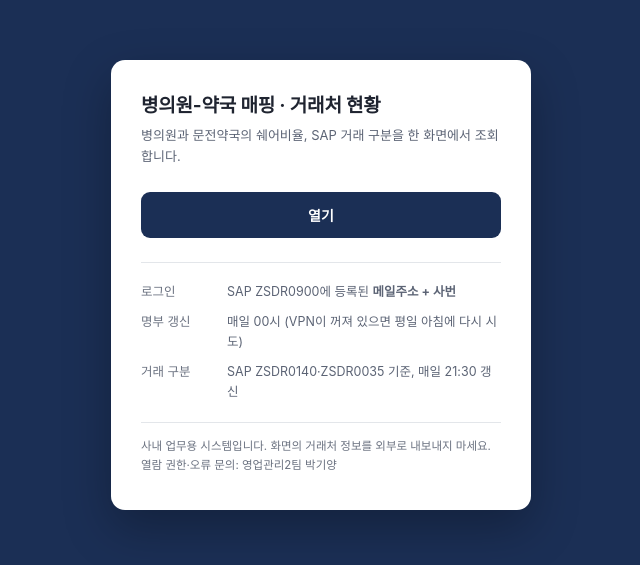
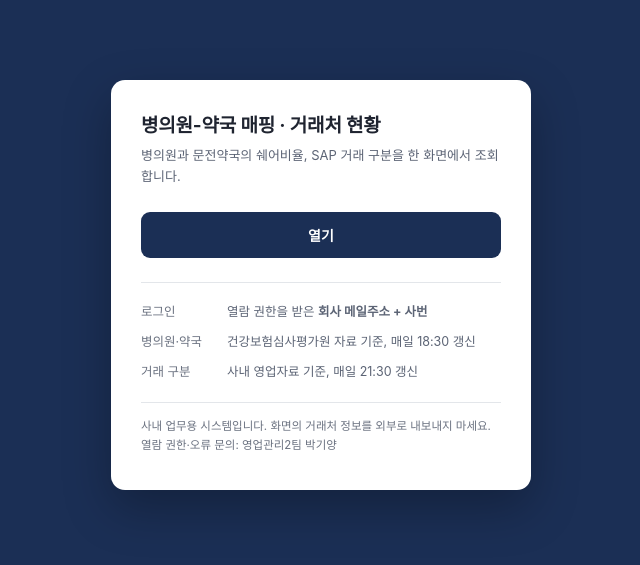
Before and after one commit to hellobabycoder-cyber/medxpharm, a plain HTML site: page index.html in a window 1280 px wide. Shown: the part 115-680 px from the top of the page, without its empty margins (319-959 px from the left). Drawn offline with Linux system fonts and the light colour scheme.

Commit message:
fix: 폐기된 ZSDR0900 로그인 설명을 실제 방식으로 고친다
ZSDR0900 사원 명부로 로그인을 받으려던 설계는 영업조직 1200 권한이 없어
포기했고, 지금은 허용명단 시트로 받는다. 페이지는 그 전 설계를 설명하고
있었다 — 그대로 공개하면 접속하려는 사람이 없는 명부를 찾게 된다.

사내 리포트 코드(ZSDR####)도 뺐다. 공개 페이지에서 알 필요가 없다.
갱신 시점만 있으면 '지금 보는 자료가 언제 것인지'는 판단할 수 있다.

```diff
--- a/index.html
+++ b/index.html
@@ -64,21 +64,24 @@
   </p>
 
   <!-- 주소를 여기 적어 두는 것이 안전한 이유:
-       앱 자체가 ZSDR0900 명부(메일주소 + 사번)로 로그인을 받는다.
-       주소를 안다고 들어갈 수 있는 것이 아니므로 가려 둘 필요가 없다.
-       반대로, 앱의 로그인을 끄면 이 주소도 같이 공개해서는 안 된다. -->
+       앱이 허용명단(회사 메일주소 + 사번)으로 로그인을 받는다. 주소를 안다고
+       들어갈 수 있는 것이 아니므로 가려 둘 필요가 없다.
+       반대로, 앱의 로그인을 끄면 이 주소도 같이 내려야 한다. -->
   <a class="open" id="openLink"
      href="https://script.google.com/macros/s/AKfycby-LfbWZdcAAPOYqnJEENx7qfSx75DSR-sGt2-sxk0s5o2sK_5lPjB5uttkk9g_46td/exec">
     열기
   </a>
 
+  <!-- 사내 리포트 코드(ZSDR####)는 적지 않는다. 공개 페이지에서 알 필요가 없고,
+       굳이 내보낼 이유도 없다. 갱신 시점만 알면 '지금 보는 자료가 언제 것인지'
+       판단할 수 있다. -->
   <dl>
     <dt>로그인</dt>
-    <dd>SAP ZSDR0900에 등록된 <b>메일주소 + 사번</b></dd>
-    <dt>명부 갱신</dt>
-    <dd>매일 00시 (VPN이 꺼져 있으면 평일 아침에 다시 시도)</dd>
+    <dd>열람 권한을 받은 <b>회사 메일주소 + 사번</b></dd>
+    <dt>병의원·약국</dt>
+    <dd>건강보험심사평가원 자료 기준, 매일 18:30 갱신</dd>
     <dt>거래 구분</dt>
-    <dd>SAP ZSDR0140·ZSDR0035 기준, 매일 21:30 갱신</dd>
+    <dd>사내 영업자료 기준, 매일 21:30 갱신</dd>
   </dl>
 
   <p class="foot">
```
